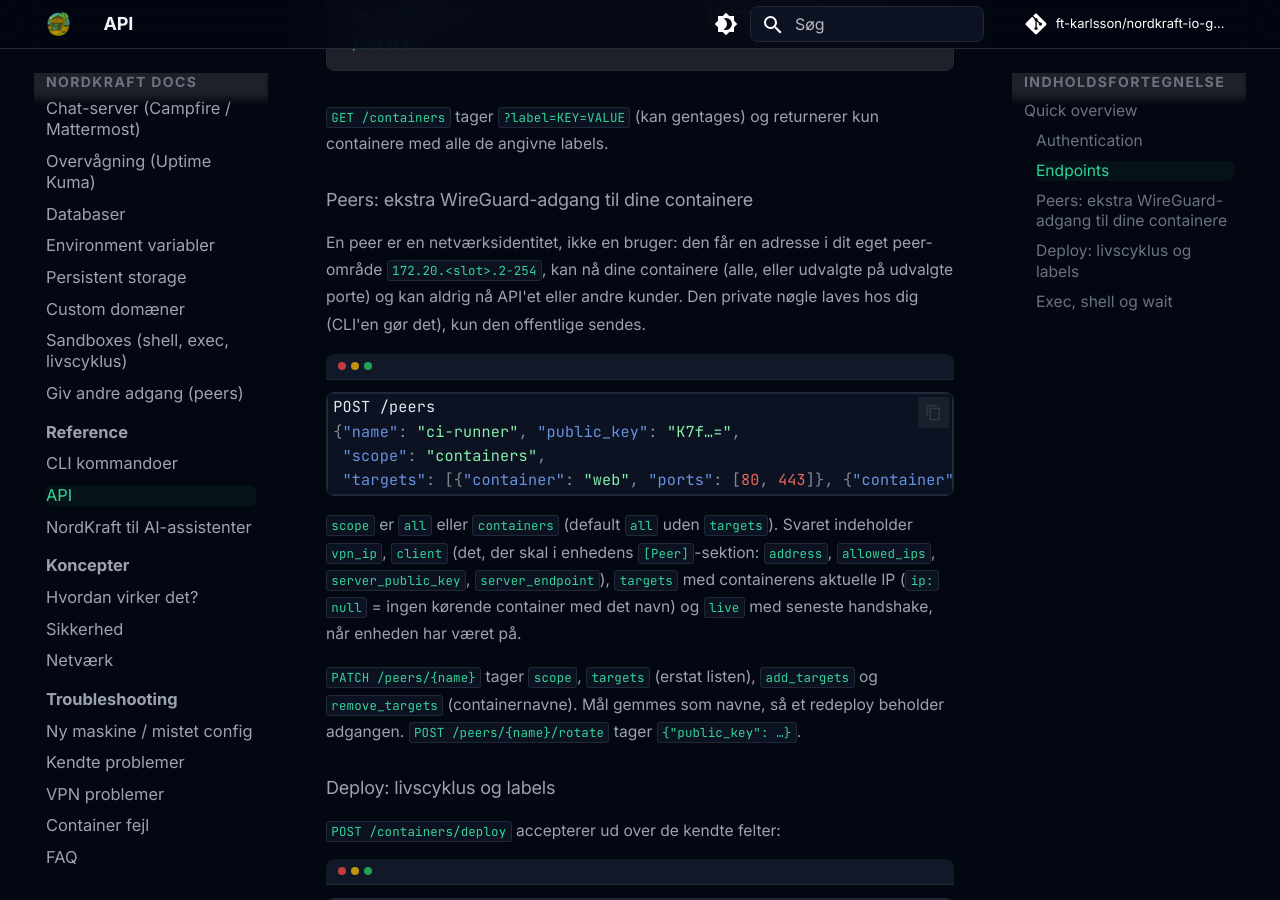
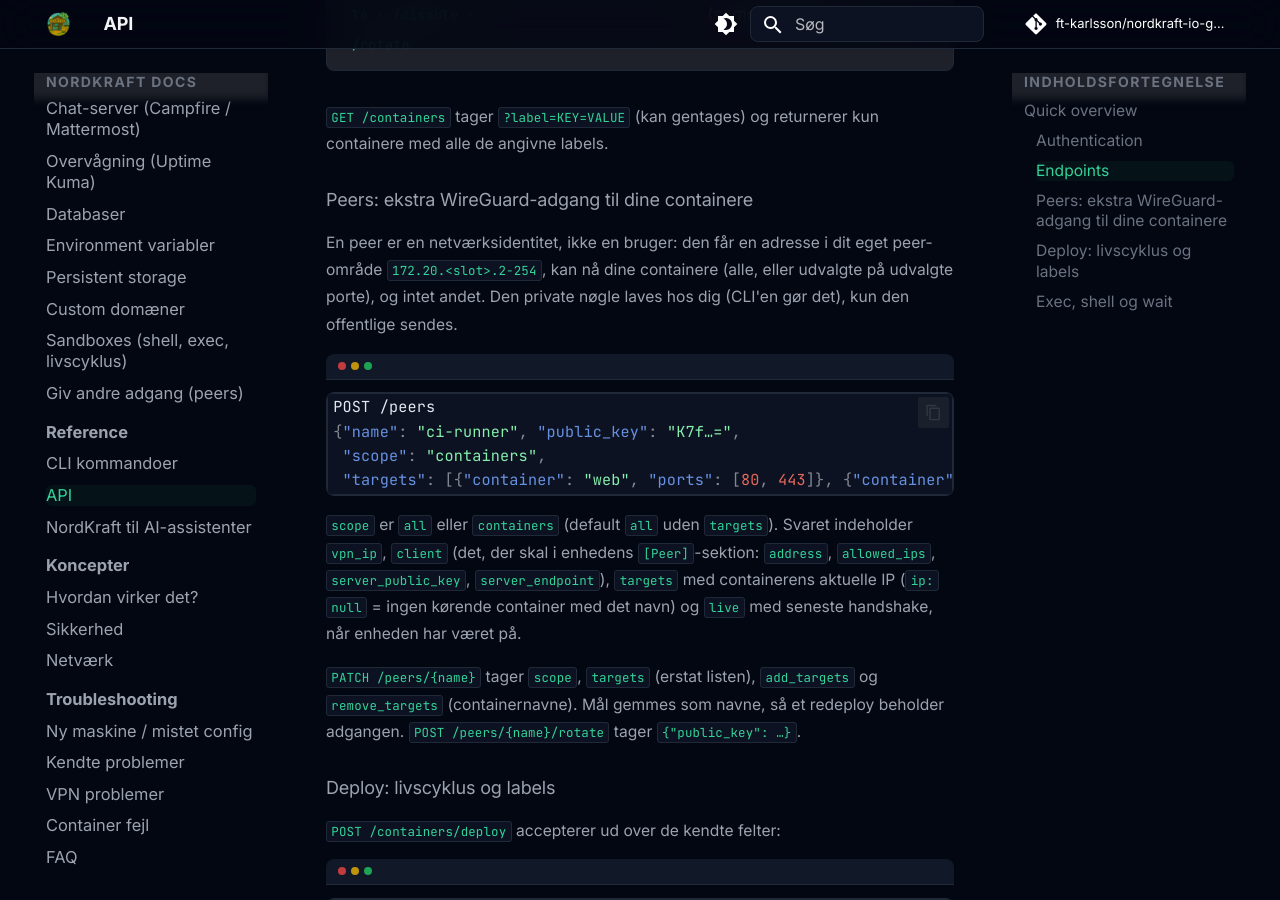
Before and after one commit to ft-karlsson/nordkraft-io-garage-cloud, an MkDocs documentation site: the page built from docs/reference/api.md, in a window 1280 px wide and 900 px high, scrolled down 1827 px. Built offline with MkDocs 1.6.1 and Material for MkDocs 9.7.7, drawn with Linux system fonts in a browser that asks for light colours; comment, search, counter and statistics services are not loaded.

Commit message:
Docs: API reference peers paragraph says what a peer can reach, not what it cannot
Same change as the peers guide: drop "kan aldrig nå API'et eller andre
kunder" and end at "og intet andet".

Co-Authored-By: Claude Fable 5.1 <noreply@anthropic.com>

````diff
--- a/docs/reference/api.md
+++ b/docs/reference/api.md
@@ -40,8 +40,8 @@ Alle requests autentificeres via din WireGuard VPN-forbindelse. Ingen API keys n
 
 En peer er en netværksidentitet, ikke en bruger: den får en adresse i dit eget
 peer-område `172.20.<slot>.2-254`, kan nå dine containere (alle, eller udvalgte
-på udvalgte porte) og kan aldrig nå API'et eller andre kunder. Den private nøgle
-laves hos dig (CLI'en gør det), kun den offentlige sendes.
+på udvalgte porte), og intet andet. Den private nøgle laves hos dig (CLI'en gør
+det), kun den offentlige sendes.
 
 ```json
 POST /peers
````
